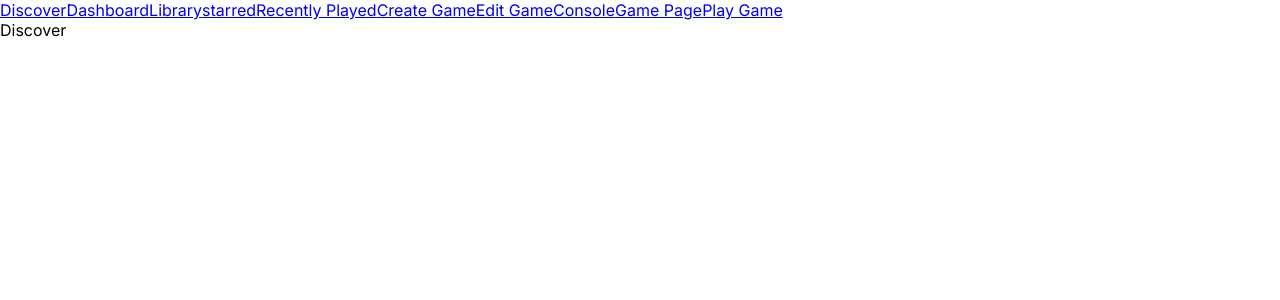
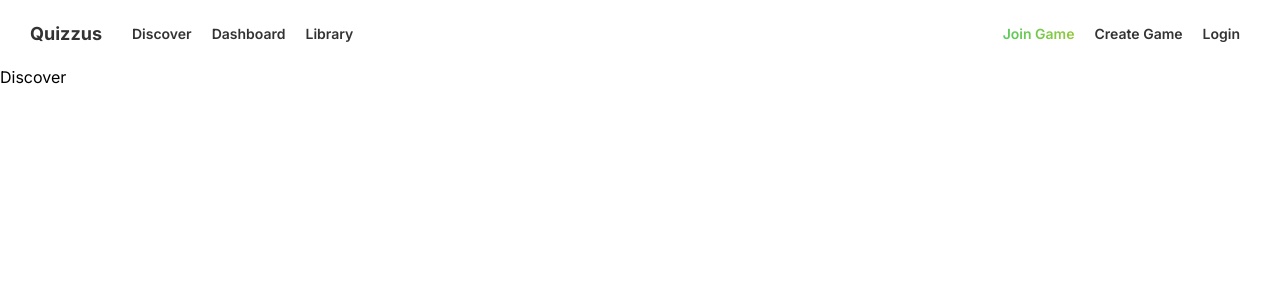
Before and after one commit to ip-05/quizzus, a Vue app in the folder frontend/: page /discover in a window 1280 px wide. Shown: the top 300 px of the page. Built offline with nearby package versions, Linux system fonts and the light colour scheme.

Commit message:
feat: header component added

```diff
--- a/frontend/src/App.vue
+++ b/frontend/src/App.vue
@@ -1,22 +1,12 @@
 <script setup>
-import { RouterLink, RouterView } from 'vue-router';
+import { RouterView } from 'vue-router';
+import HeaderNav from './components/HeaderNav.vue';
 </script>
 
 <template>
   <header>
     <div class="wrapper">
-      <nav>
-        <RouterLink to="/discover">Discover</RouterLink>
-        <RouterLink to="/dashboard">Dashboard</RouterLink>
-        <RouterLink to="/library">Library</RouterLink>
-        <RouterLink to="/starred">starred</RouterLink>
-        <RouterLink to="/recent">Recently Played</RouterLink>
-        <RouterLink to="/create">Create Game</RouterLink>
-        <RouterLink to="/edit">Edit Game</RouterLink>
-        <RouterLink to="/console">Console</RouterLink>
-        <RouterLink to="/game">Game Page</RouterLink>
-        <RouterLink to="/play">Play Game</RouterLink>
-      </nav>
+      <HeaderNav />
     </div>
   </header>
 
```
